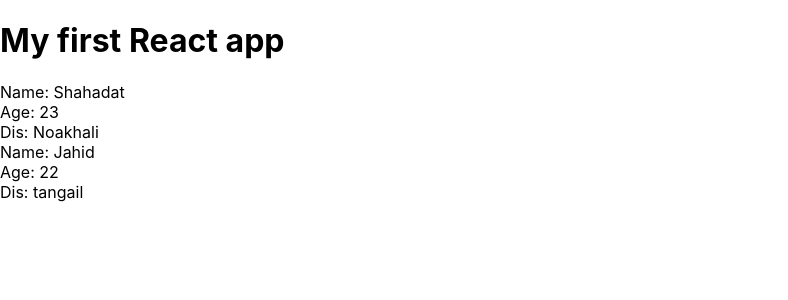
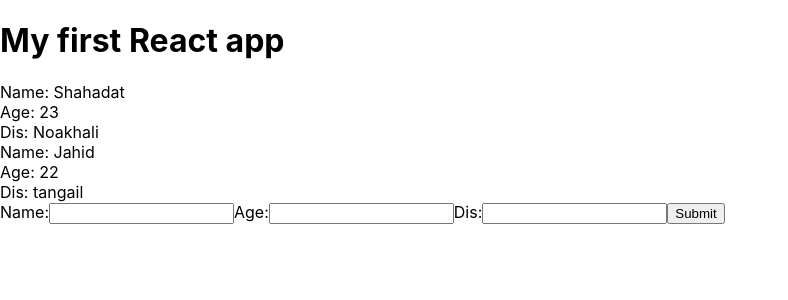
Before and after one commit to MdShahadatHossainbd/React-Redux, a React (Create React App) app: page / in a window 1280 px wide. Shown: the top 300 px of the page, without its empty margins (0-788 px from the left). Built offline with nearby package versions, Linux system fonts and the light colour scheme.

Commit message:
Add files via upload

```diff
--- /dev/null
+++ b/src/AddInfo.js
@@ -0,0 +1,35 @@
+import React, { Component } from 'react';
+
+class AddInfo extends Component{
+        state = {
+            name: null,
+            age: null,
+            dis: null
+        }
+        handleChange = (e) => {
+            this.setState({
+                [e.target.id]: e.target.value
+            })
+        }
+        handleSubmit = (e) => {
+            e.preventDefault();
+            console.log(this.state);
+        }
+    render(){
+        return(
+            <div>
+                <form onSubmit={this.handleSubmit}>
+                    <label htmlFor="name">Name:</label>
+                    <input type="text" id="name" onChange={this.handleChange}/>
+                    <label htmlFor="name">Age:</label>
+                    <input type="text" id="age" onChange={this.handleChange}/>
+                    <label htmlFor="name">Dis:</label>
+                    <input type="text" id="dis" onChange={this.handleChange}/>
+                    <button>Submit</button>
+                </form>
+
+            </div>
+        )
+    }
+}
+export default AddInfo
--- a/src/App.js
+++ b/src/App.js
@@ -1,4 +1,5 @@
 import React, { Component } from 'react';
+import AddInfo from './AddInfo';
 import Info from './Info';
 
 class App extends Component {
@@ -14,6 +15,7 @@
       <div className="App">
         <h1>My first React app</h1>
         <Info info={this.state.info}/>
+        <AddInfo/>
       </div>
     );
   }
--- a/src/index.js
+++ b/src/index.js
@@ -1,7 +1,7 @@
 import React from 'react';
 import ReactDOM from 'react-dom';
+import App from './App';
 import './index.css';
-import App from './App';
 import reportWebVitals from './reportWebVitals';
 
 ReactDOM.render(
```
